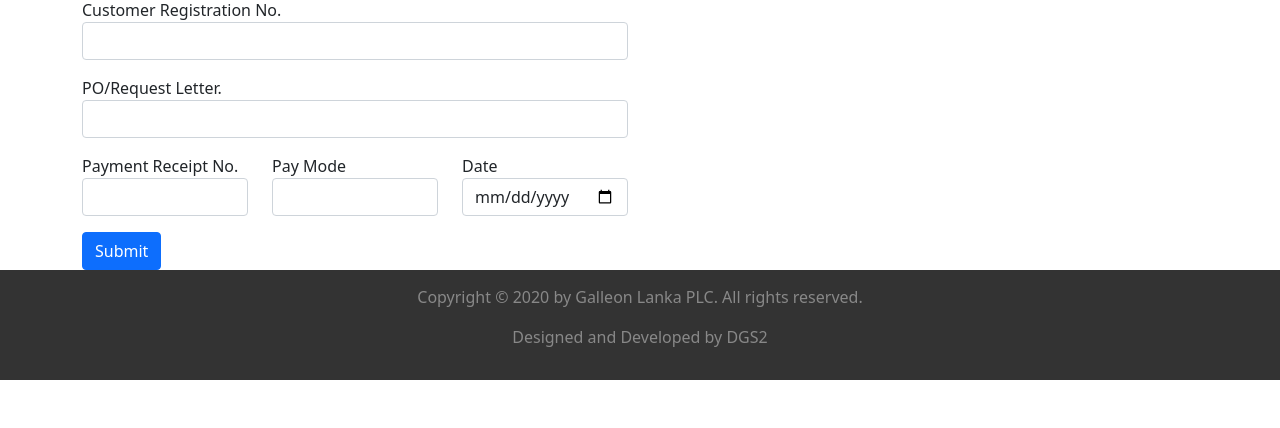
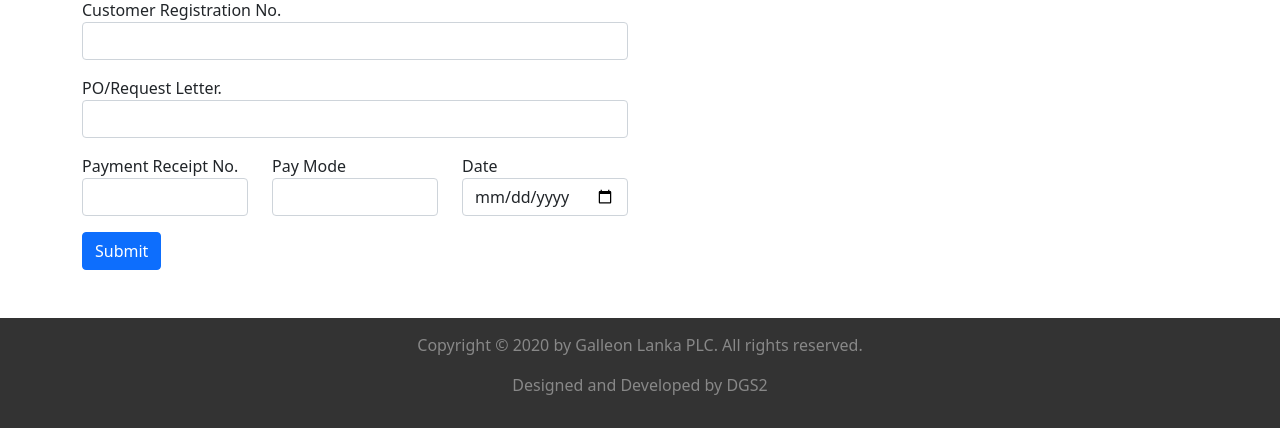
Before and after one commit to gimantha23/concrete_erp, a PHP site: page /salesOrder.php in a window 1280 px wide. Shown: the part 1002-1430 px from the top of the page. Before the commit the page ends 1382 px from the top, so only its background shows below. Run offline with PHP 8.4, Linux system fonts and the light colour scheme; the visitor is signed in with stand-in values (Sample User, id 1); data that the repository does not hold is empty; some libraries are stand-ins or nearby versions.

Commit message:
sales order form ui change

```diff
--- a/Pages/salesOrder.php
+++ b/Pages/salesOrder.php
@@ -237,8 +237,11 @@
                     <input type="date" class="form-control" id="txtPaymentDate" name="txtPaymentDate" required>
                 </div>
             </div>
-
-            <button type="submit" class="btn btn-primary" name="btnSubmit">Submit</button>
+            <div class="row mb-5">
+                <div class="col-md-2">
+                    <button type="submit" class="btn btn-primary" name="btnSubmit">Submit</button>
+                </div>
+            </div>
         </form>
     </div>
 <?php
```
